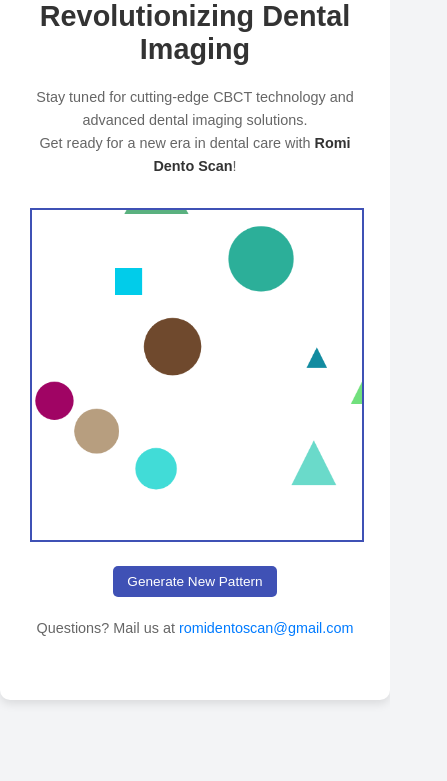
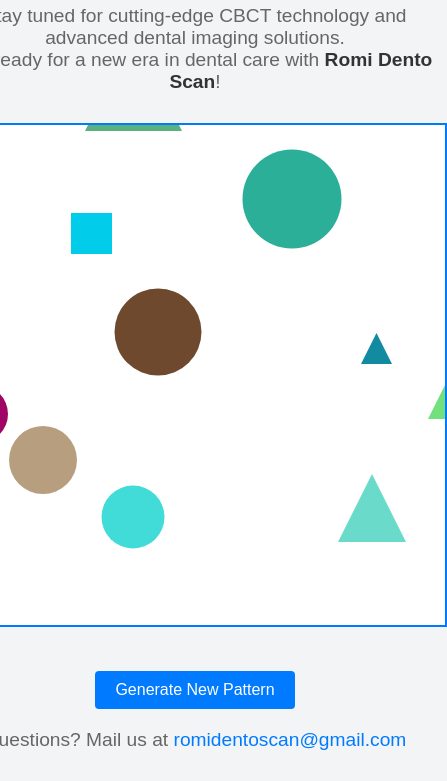
Before and after one commit to clpl-hq/romidentalscan, a plain HTML site: page index.html in a window 390 px wide. Shown: the part 97-878 px from the top of the page, 447 px wide, since content can reach past the window. Before the commit the page ends 844 px from the top, so only its background shows below. Drawn offline with Linux system fonts and the light colour scheme.

Commit message:
Update index.html

```diff
--- a/index.html
+++ b/index.html
@@ -5,112 +5,62 @@
   <meta name="viewport" content="width=device-width, initial-scale=1.0">
   <title>Coming Soon: Next-Gen Dental Imaging</title>
   <style>
-    /* General Styles */
     body {
       margin: 0;
       padding: 0;
       display: flex;
       justify-content: center;
       align-items: center;
-      min-height: 100vh;
-      font-family: 'Arial', sans-serif;
+      height: 100vh;
       background-color: #f3f4f6;
+      font-family: Arial, sans-serif;
     }
-
     .container {
       text-align: center;
-      padding: 30px;
+    }
+    canvas {
+      border: 2px solid #007bff;
       background-color: white;
-      max-width: 800px;
-      width: 100%;
-      border-radius: 10px;
-      box-shadow: 0 4px 10px rgba(0, 0, 0, 0.1);
+      margin-bottom: 20px;
     }
-
     h1 {
-      font-size: 2.5rem;
+      font-size: 2.5em;
+      color: #333;
       margin-bottom: 20px;
-      color: #333;
     }
-
     p {
-      font-size: 1.1rem;
+      font-size: 1.2em;
       color: #666;
       margin-bottom: 30px;
-      line-height: 1.6;
     }
-
-    canvas {
-      border: 2px solid #3f51b5;
-      margin-bottom: 20px;
-      max-width: 100%;
-      height: auto;
+    button {
+      margin-top: 20px;
+      padding: 10px 20px;
+      background-color: #007bff;
+      color: #fff;
+      border: none;
+      border-radius: 4px;
+      cursor: pointer;
+      font-size: 1em;
     }
-
-    button {
-      padding: 10px 20px;
-      background-color: #3f51b5;
-      color: white;
-      border: none;
-      border-radius: 5px;
-      font-size: 1rem;
-      cursor: pointer;
-      transition: background-color 0.3s ease;
+    button:hover {
+      background-color: #0056b3;
     }
-
-    button:hover {
-      background-color: #2c387e;
-    }
-
     .contact {
       margin-top: 20px;
-      font-size: 1rem;
+      font-size: 1em;
       color: #007bff;
     }
-
     .contact a {
       color: #007bff;
       text-decoration: none;
     }
-
     .contact a:hover {
       text-decoration: underline;
     }
-
     .company-name {
       font-weight: bold;
       color: #333;
-    }
-
-    /* Responsive adjustments */
-    @media (max-width: 768px) {
-      h1 {
-        font-size: 2rem;
-      }
-
-      p {
-        font-size: 1rem;
-      }
-
-      button {
-        padding: 8px 16px;
-        font-size: 0.9rem;
-      }
-    }
-
-    @media (max-width: 480px) {
-      h1 {
-        font-size: 1.8rem;
-      }
-
-      p {
-        font-size: 0.9rem;
-      }
-
-      button {
-        padding: 8px 14px;
-        font-size: 0.85rem;
-      }
     }
   </style>
 </head>
@@ -119,6 +69,7 @@
     <h1>Revolutionizing Dental Imaging</h1>
     <p>Stay tuned for cutting-edge CBCT technology and advanced dental imaging solutions.<br> Get ready for a new era in dental care with <span class="company-name">Romi Dento Scan</span>!</p>
     <canvas id="patternCanvas" width="500" height="500"></canvas>
+    <br>
     <button onclick="generatePattern()">Generate New Pattern</button>
     <div class="contact">
       <p>Questions? Mail us at <a href="mailto:romidentoscan@gmail.com">romidentoscan@gmail.com</a></p>
```
